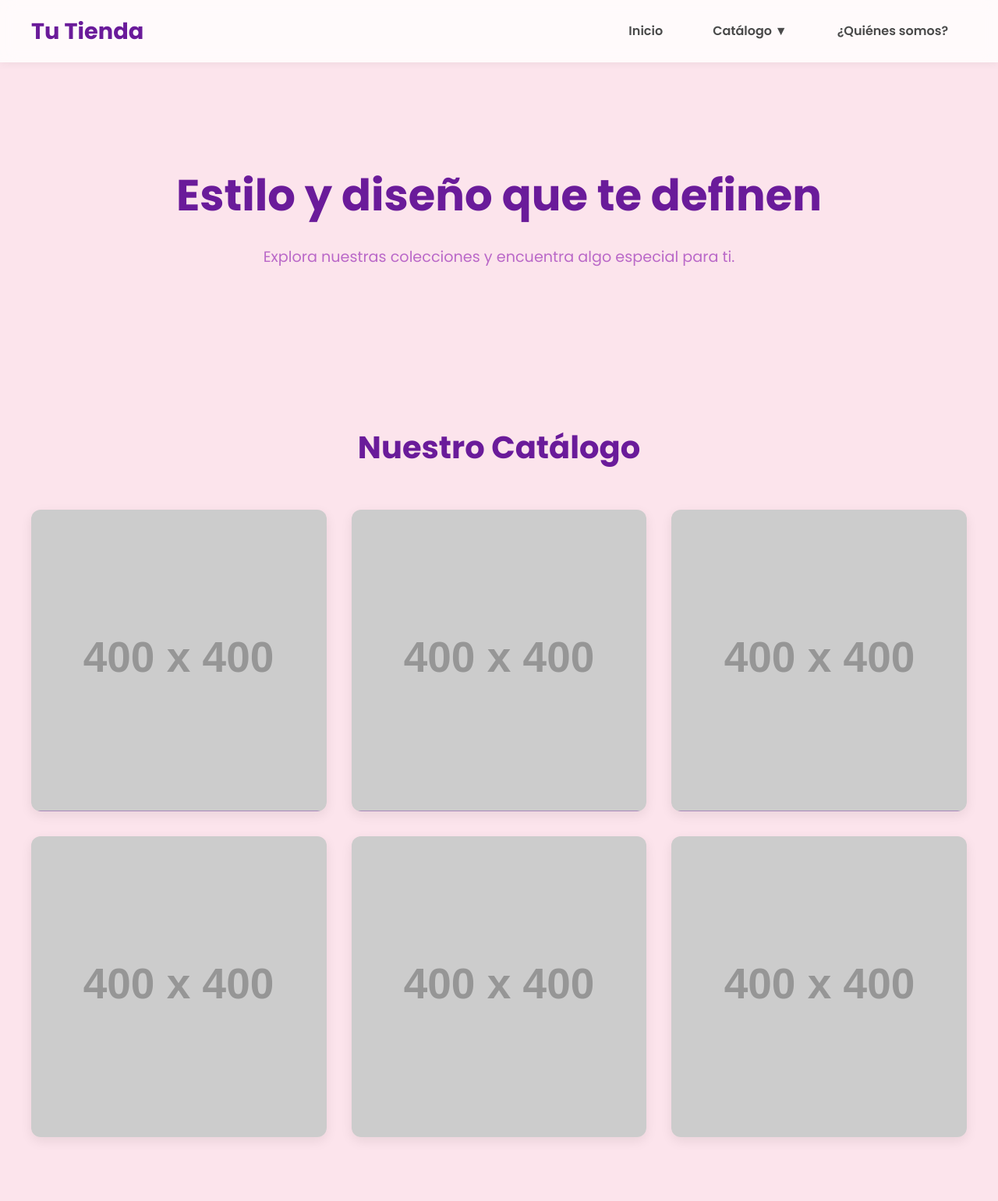
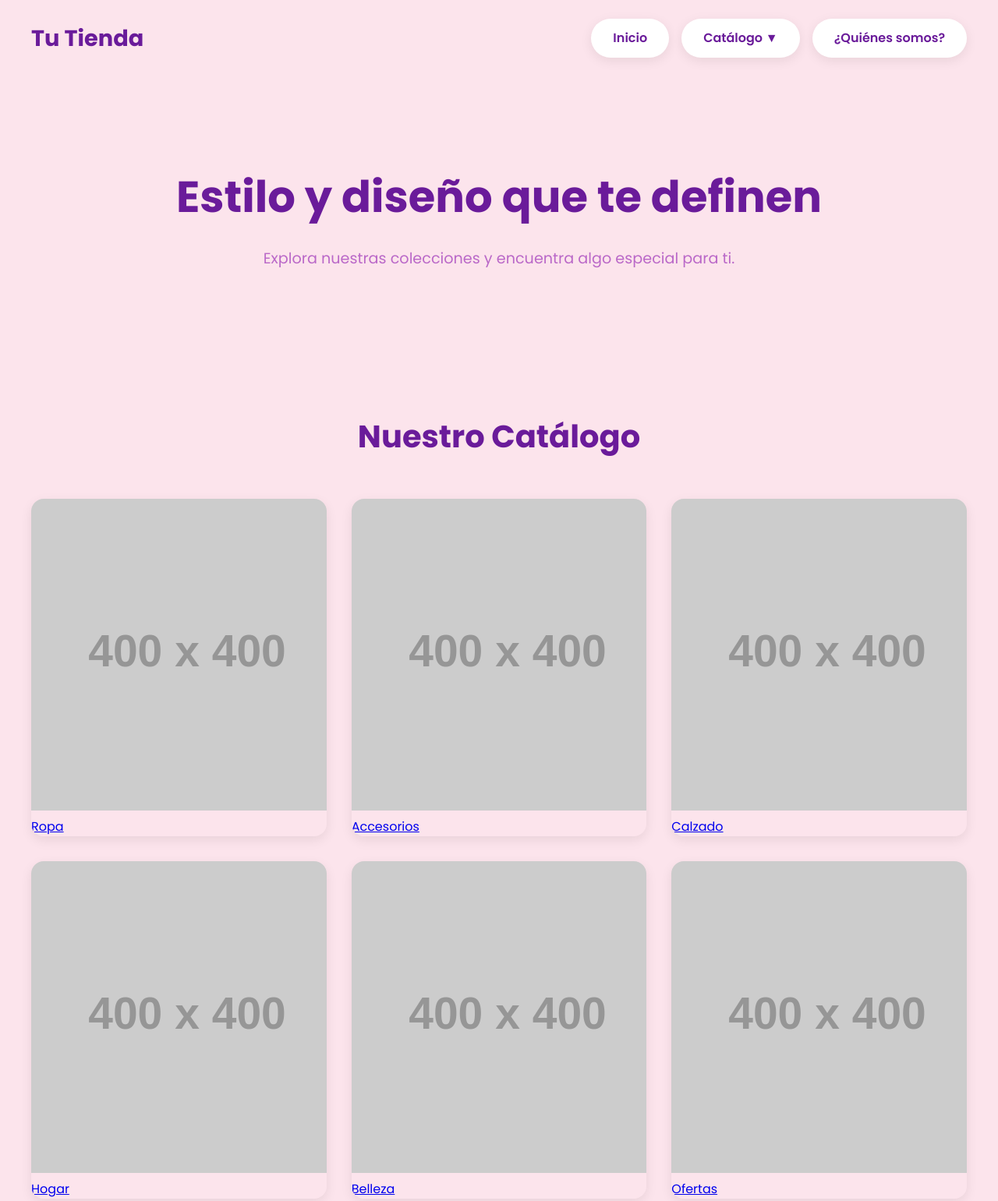
Before and after one commit to Zereu2/Zereus, a plain HTML site: page index.html in a window 1280 px wide. Shown: the top 1541 px of the page at 78% size. Drawn offline with Linux system fonts and the light colour scheme; placeholder pictures from the web are drawn by us.

Commit message:
Update style.css

```diff
--- a/style.css
+++ b/style.css
@@ -1,15 +1,16 @@
-/* --- Variables de Color y Fuentes --- */
+/* --- Variables de Color y Fuentes (Sin cambios) --- */
 :root {
     --pink-light: #FCE4EC; /* Rosa muy claro para fondos */
     --purple-medium: #BA68C8; /* Morado medio para acentos y hover */
     --purple-dark: #6A1B9A;   /* Morado oscuro para texto principal */
     --white: #FFFFFF;
     --text-color: #4A4A4A;
-    --border-radius: 12px; /* Esquinas redondeadas */
+    --border-radius-pill: 50px; /* BORDES MUY REDONDEADOS para el efecto píldora */
+    --border-radius-card: 16px; /* Bordes para las tarjetas */
     --font-primary: 'Poppins', sans-serif;
 }
 
-/* --- Estilos Globales --- */
+/* --- Estilos Globales (Sin cambios) --- */
 body {
     font-family: var(--font-primary);
     background-color: var(--pink-light);
@@ -35,22 +36,20 @@ h2 {
     margin-bottom: 3rem;
 }
 
-/* --- Header y Navegación --- */
+/* --- Header y Navegación (AQUÍ ESTÁN LOS CAMBIOS IMPORTANTES) --- */
 .header {
-    background-color: rgba(255, 255, 255, 0.8);
-    backdrop-filter: blur(10px);
+    /* Quitamos el fondo y la sombra para un look más limpio y flotante */
     position: sticky;
     top: 0;
     width: 100%;
     z-index: 1000;
-    box-shadow: 0 2px 10px rgba(0,0,0,0.05);
+    padding: 1.5rem 0; /* Añadimos espacio para que los botones "floten" */
 }
 
 .navbar {
     display: flex;
     justify-content: space-between;
     align-items: center;
-    height: 80px;
 }
 
 .logo {
@@ -68,48 +67,57 @@ h2 {
     padding: 0;
 }
 
+/* CAMBIO CLAVE: El estilo de los botones del menú */
 .nav-link {
     display: block;
-    padding: 0.8rem 1.5rem;
+    padding: 12px 28px; /* Más padding para la forma de píldora */
     text-decoration: none;
-    color: var(--text-color);
+    color: var(--purple-dark);
+    background-color: var(--white);
     font-weight: 600;
-    border-radius: var(--border-radius);
+    border-radius: var(--border-radius-pill); /* ¡La magia de la píldora! */
+    box-shadow: 0 4px 15px rgba(0, 0, 0, 0.08);
     transition: all 0.3s ease-in-out;
 }
 
-.nav-link:hover, .dropdown:hover .nav-link {
+.nav-link:hover, .dropdown.active .nav-link {
     background-color: var(--purple-medium);
     color: var(--white);
-    transform: translateY(-3px);
+    transform: translateY(-4px);
+    box-shadow: 0 8px 20px rgba(186, 104, 200, 0.4);
 }
 
-/* --- Submenú Desplegable (Dropdown) --- */
+/* CAMBIO CLAVE: El posicionamiento y estilo del submenú */
 .dropdown {
     position: relative;
 }
 
 .dropdown-menu {
     position: absolute;
-    top: 110%; /* Posición inicial fuera de la vista */
-    left: 0;
+    top: calc(100% + 10px); /* Posición justo debajo del botón con un pequeño espacio */
+    left: 50%; /* Centrado con respecto al botón padre */
+    transform: translateX(-50%); /* Ajuste fino para el centrado */
+
     background-color: var(--white);
-    border-radius: var(--border-radius);
+    border-radius: var(--border-radius-card); /* Bordes redondeados pero no tanto como píldora */
     box-shadow: 0 8px 25px rgba(0,0,0,0.1);
     list-style: none;
-    padding: 0.5rem 0;
+    padding: 0.5rem;
     margin: 0;
-    min-width: 180px;
+    min-width: 200px;
+
+    /* Animación de entrada */
     opacity: 0;
     visibility: hidden;
-    transform: translateY(10px);
+    transform: translateX(-50%) translateY(10px);
     transition: all 0.3s cubic-bezier(0.25, 0.8, 0.25, 1);
 }
 
-.dropdown:hover .dropdown-menu {
+/* Clase 'active' que se activará con JavaScript */
+.dropdown.active .dropdown-menu {
     opacity: 1;
     visibility: visible;
-    transform: translateY(0);
+    transform: translateX(-50%) translateY(0);
 }
 
 .dropdown-menu a {
@@ -117,6 +125,7 @@ h2 {
     padding: 0.8rem 1.5rem;
     color: var(--text-color);
     text-decoration: none;
+    border-radius: 10px; /* Bordes redondeados también para los ítems internos */
     transition: background-color 0.2s ease;
 }
 
@@ -125,83 +134,12 @@ h2 {
     color: var(--purple-dark);
 }
 
-/* --- Sección Hero --- */
-.hero {
-    text-align: center;
-    padding: 5rem 0;
-}
 
-.hero h1 {
-    font-size: 3.5rem;
-    margin-bottom: 1rem;
-}
-
-.hero p {
-    font-size: 1.2rem;
-    color: var(--purple-medium);
-}
-
-/* --- Sección de Catálogo --- */
-.catalog-section {
-    padding: 4rem 0;
-}
-
-.category-grid {
-    display: grid;
-    grid-template-columns: repeat(auto-fit, minmax(280px, 1fr));
-    gap: 2rem;
-}
-
-.category-card {
-    position: relative;
-    display: block;
-    overflow: hidden;
-    border-radius: var(--border-radius);
-    box-shadow: 0 5px 15px rgba(0,0,0,0.08);
-    transition: all 0.4s cubic-bezier(0.25, 0.8, 0.25, 1);
-}
-
-.category-card:hover {
-    transform: translateY(-10px) scale(1.03);
-    box-shadow: 0 15px 30px rgba(106, 27, 154, 0.2);
-}
-
-.category-card img {
-    width: 100%;
-    height: 100%;
-    object-fit: cover;
-    transition: transform 0.4s ease;
-}
-
-.category-card:hover img {
-    transform: scale(1.1);
-}
-
-.category-title {
-    position: absolute;
-    bottom: 0;
-    left: 0;
-    width: 100%;
-    background: rgba(106, 27, 154, 0.7);
-    color: var(--white);
-    text-align: center;
-    padding: 1rem;
-    font-size: 1.3rem;
-    font-weight: 600;
-    backdrop-filter: blur(5px);
-    transform: translateY(100%);
-    transition: transform 0.4s ease;
-}
-
-.category-card:hover .category-title {
-    transform: translateY(0);
-}
-
-/* --- Footer --- */
-.footer {
-    text-align: center;
-    padding: 2rem 0;
-    margin-top: 4rem;
-    background-color: var(--white);
-    color: var(--purple-medium);
-}
+/* --- Secciones Hero y Catálogo (Sin cambios significativos) --- */
+.hero { text-align: center; padding: 4rem 0; }
+.hero h1 { font-size: 3.5rem; margin-bottom: 1rem; }
+.hero p { font-size: 1.2rem; color: var(--purple-medium); }
+.catalog-section { padding: 4rem 0; }
+.category-grid { display: grid; grid-template-columns: repeat(auto-fit, minmax(280px, 1fr)); gap: 2rem; }
+.category-card { position: relative; display: block; overflow: hidden; border-radius: var(--border-radius-card); box-shadow: 0 5px 15px rgba(0,0,0,0.08); transition: all 0.4s cubic-bezier(0.25, 0.8, 0.25, 1); }
+.category-card:hover { transform: translateY(-10px) scale(1.0
```
